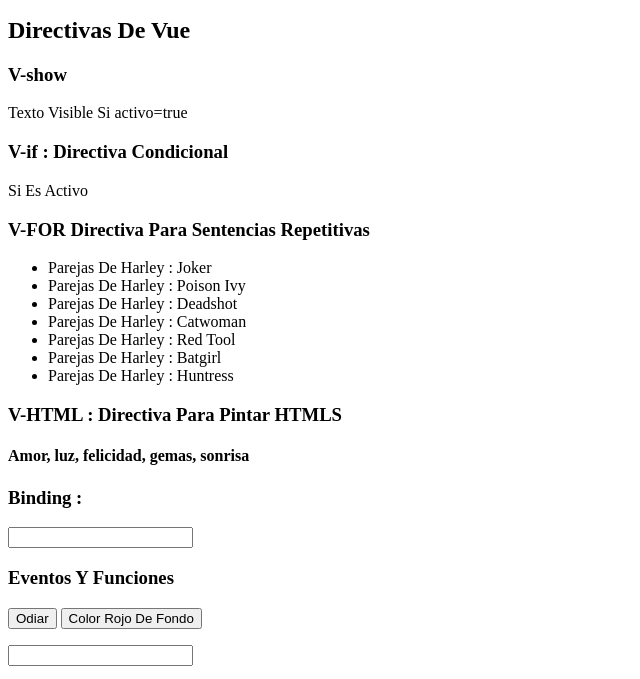
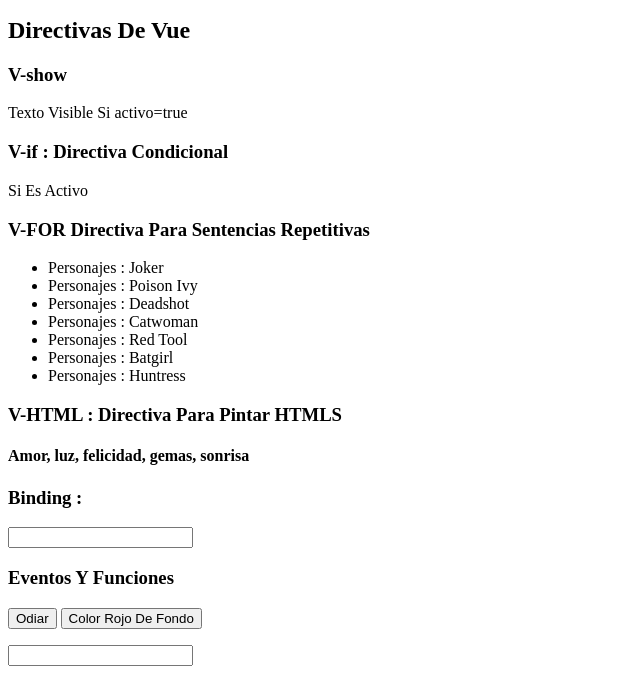
Before and after one commit to MauroCodes/Vue-2-Test, a plain HTML site: page Vue-2/index.html in a window 1280 px wide. Shown: the part 101-780 px from the top of the page, without its empty margins (0-640 px from the left). Drawn offline with Linux system fonts and the light colour scheme.

Commit message:
Update index.html

```diff
--- a/Vue-2/index.html
+++ b/Vue-2/index.html
@@ -30,7 +30,7 @@
         <p v-else="activo != true">No Es Activo</p>
         <h3>V-FOR Directiva Para Sentencias Repetitivas</h3>
         <ul>
-            <li v-for="pareja in sujeto" :key="pareja">Parejas De Harley : {{pareja}}</li>
+            <li v-for="cosa in sujeto" :key="cosa">Personajes : {{cosa}}</li>
         </ul>
         <h3>V-HTML : Directiva Para Pintar HTMLS </h3>
         <p v-html="blog"></p>
```
